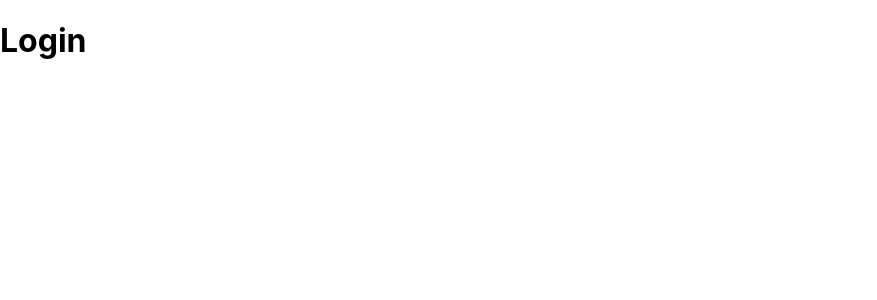
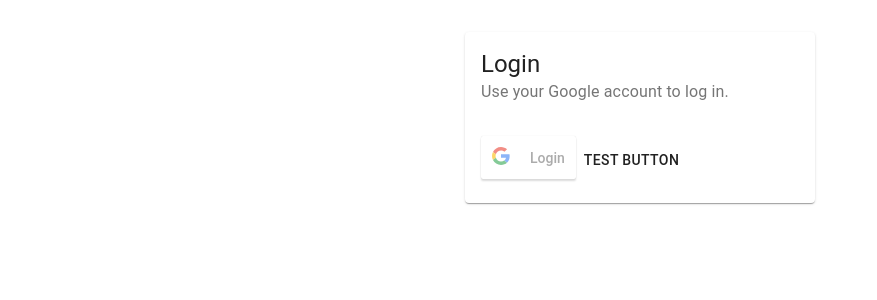
Before and after one commit to dandelionadia/tory, a Next.js app: page /login in a window 1280 px wide. Shown: the top 300 px of the page, without its empty margins (0-877 px from the left). Built offline with nearby package versions, Linux system fonts and the light colour scheme; no server answers.

Commit message:
Login: adds authorization with google

```diff
--- a/pages/login.js
+++ b/pages/login.js
@@ -1,3 +1,59 @@
+import Card from "@material-ui/core/Card";
+import CardContent from "@material-ui/core/CardContent";
+import { Button, CardHeader } from "@material-ui/core";
+import { makeStyles } from "@material-ui/core/styles";
+import { GoogleLogin } from "react-google-login";
+import { useState } from "react";
+
+const useStyles = makeStyles({
+  root: {
+    maxWidth: 350,
+    margin: "2rem auto",
+  },
+});
+
 export default function Login() {
-  return <h1>Login</h1>;
+  const [accessToken, setAccessToken] = useState();
+
+  const classes = useStyles();
+
+  const responseGoogle = (response) => {
+    setAccessToken(response.accessToken);
+  };
+
+  const hanleFetch = () => {
+    fetch(
+      `https://www.googleapis.com/youtube/v3/subscriptions?part=snippet%2CcontentDetails&mine=true&key=${process.env.NEXT_PUBLIC_GOOGLE_API_KEY}`,
+      {
+        headers: {
+          authorization: `Bearer ${accessToken}`,
+        },
+      }
+    )
+      .then((res) => res.json())
+      .then((data) => {
+        console.log(data);
+      });
+  };
+
+  return (
+    <div>
+      <Card className={classes.root}>
+        <CardHeader
+          title="Login"
+          subheader="Use your Google account to log in."
+        />
+        <CardContent>
+          <GoogleLogin
+            clientId={process.env.NEXT_PUBLIC_GOOGLE_CLIENT_ID}
+            scope="profile email https://www.googleapis.com/auth/youtube.readonly"
+            buttonText="Login"
+            onSuccess={responseGoogle}
+            onFailure={responseGoogle}
+          />
+          <Button onClick={hanleFetch}>test button</Button>
+        </CardContent>
+      </Card>
+    </div>
+  );
 }
```
